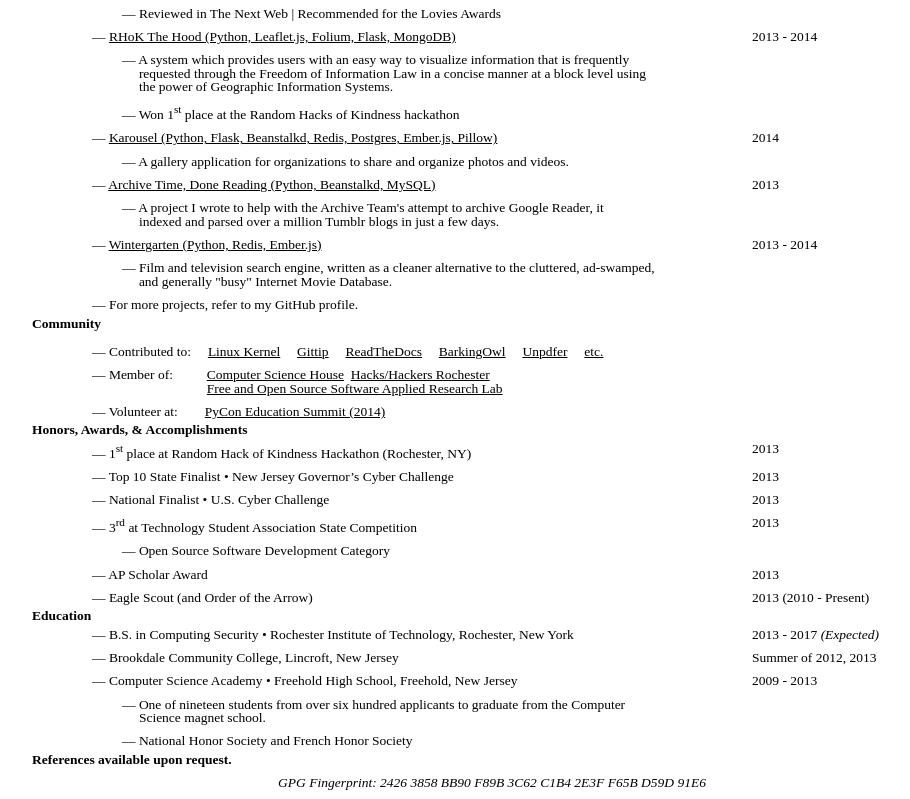
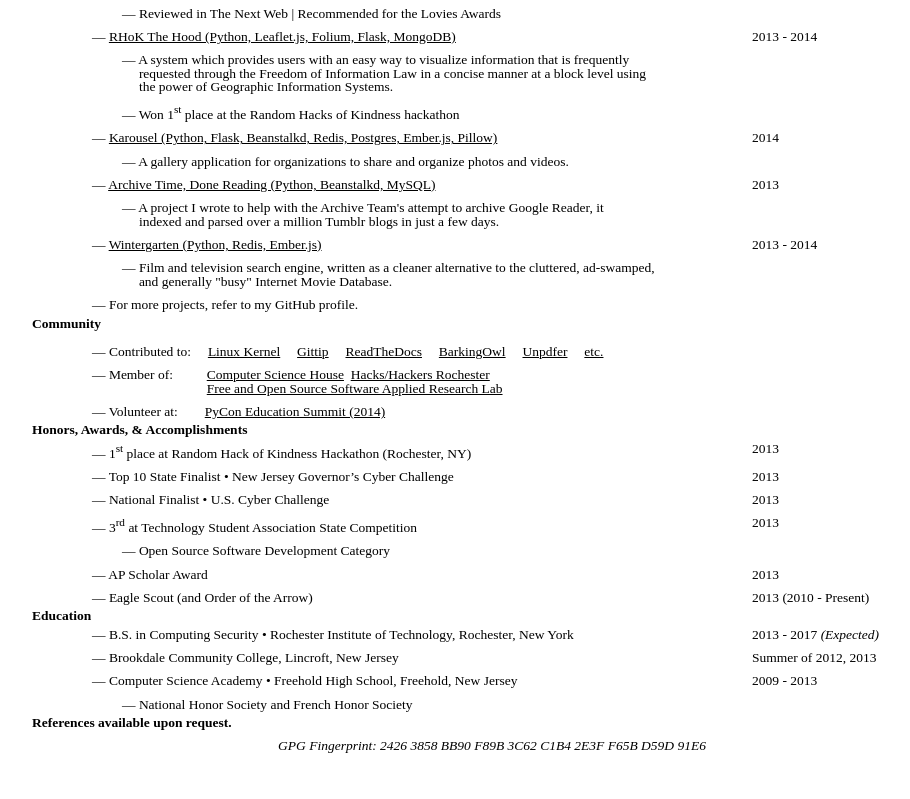
Before and after one commit to citruspi/resume, a plain HTML site: page resume.html in a window 1280 px wide. Shown: the part 493-1292 px from the top of the page, without its empty margins (148-1058 px from the left). After the commit the page ends 1255 px from the top, so only its background shows below. Drawn offline with Linux system fonts and the light colour scheme.

Commit message:
Removed "one of nineteen students..."

```diff
--- a/resume.html
+++ b/resume.html
@@ -409,11 +409,6 @@
 			</div>
 			<div class="row" style="margin-top:-10px;">
 				<div class="eleven columns offset-by-one" style="margin-left:40px;">
-					&mdash; One of nineteen students from over six hundred applicants to graduate from the Computer<br>&nbsp;&nbsp;&nbsp;&nbsp;&nbsp;Science magnet school.
-				</div>
-			</div>
-			<div class="row" style="margin-top:-10px;">
-				<div class="eleven columns offset-by-one" style="margin-left:40px;">
 					&mdash; National Honor Society and French Honor Society
 				</div>
 			</div>
```
